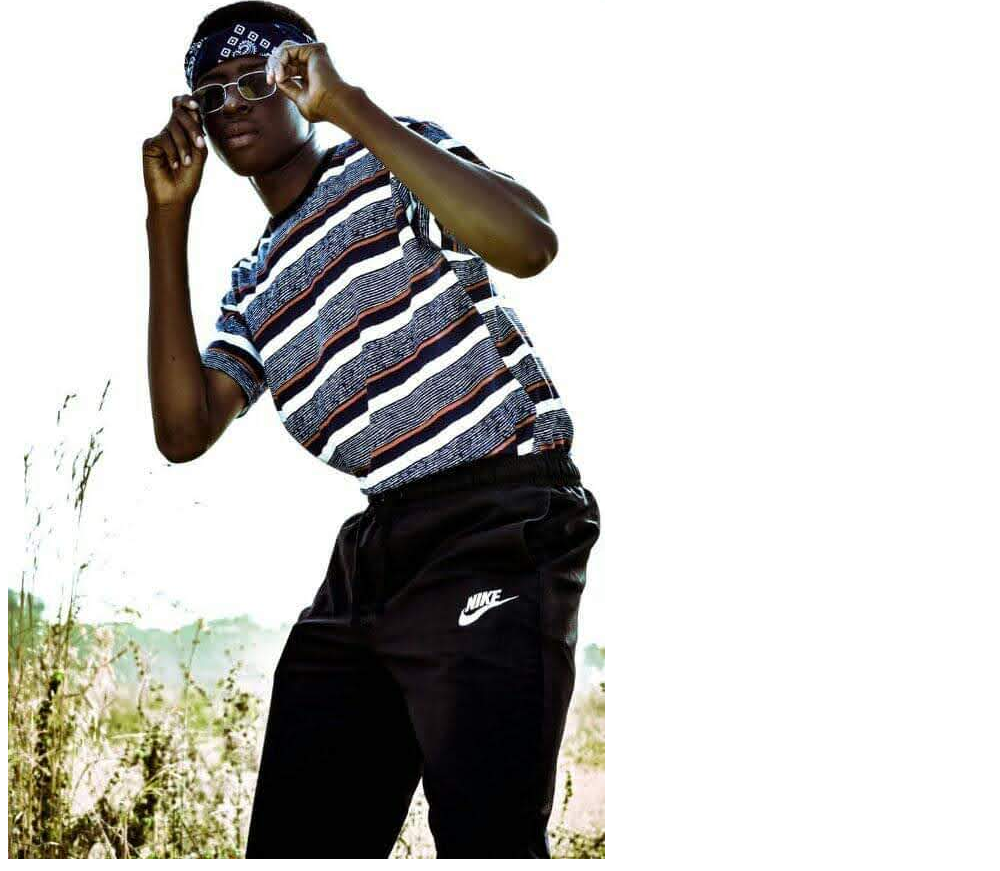
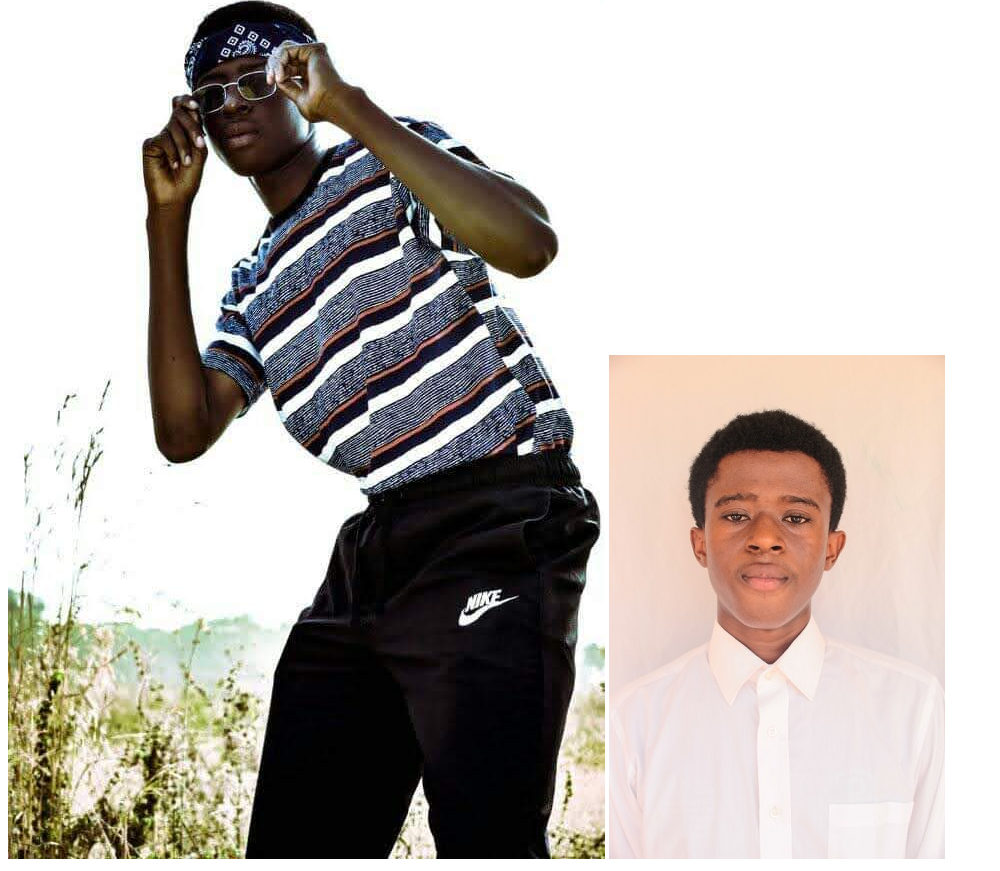
Before and after one commit to blackskeng007/demo-repo, a plain HTML site: page index.html in a window 1280 px wide. Shown: the part 307-1178 px from the top of the page, without its empty margins (0-1000 px from the left). Drawn offline with Linux system fonts and the light colour scheme.

Commit message:
i added an extra image

```diff
--- a/index.html
+++ b/index.html
@@ -17,6 +17,6 @@
    <p> With the help of W3schoolscoding has been so easy for me and i've learnt alot </p>
 <p>a; changes that occured was as a result of the emergency branch</p>
 <img src="FB_IMG_1610476833213.jpg" alt="">
-
+<img src="IMG-20220609-WA0008.jpg" alt="">
 </body>
 </html>
```
Also changed, not shown: IMG-20220609-WA0008.jpg (added).
